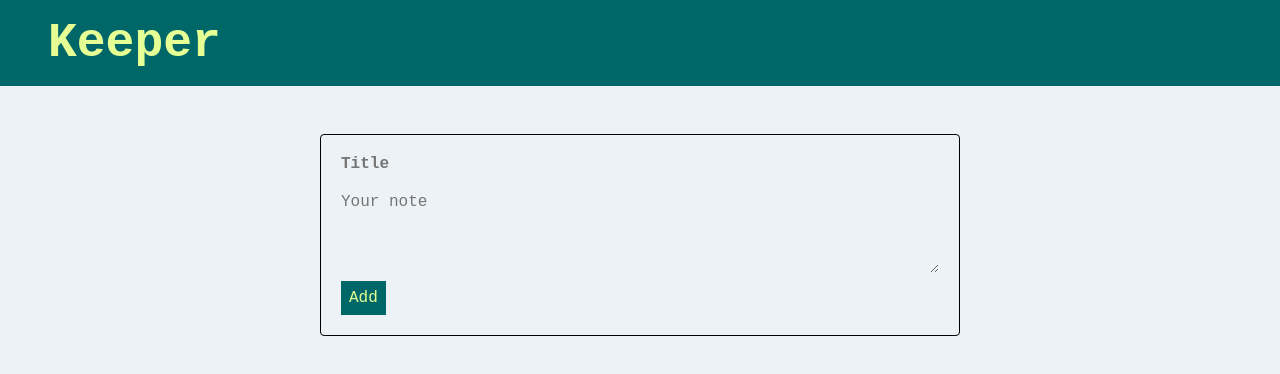
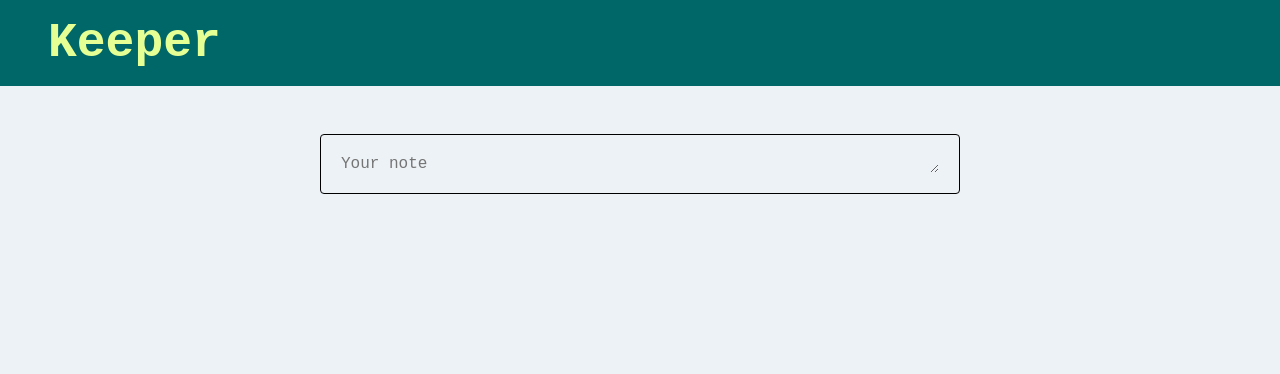
Before and after one commit to onmedicines/react-keeper-frontend, a React (Vite) app: page / in a window 1280 px wide. Shown: the top 374 px of the page. Built offline with nearby package versions, Linux system fonts and the light colour scheme.

Commit message:
Update style and functionality
-Add Material-UI icons
-Update the updateNotes() function to not add an empty note

```diff
--- a/package.json
+++ b/package.json
@@ -21,6 +21,10 @@
     "eslint-plugin-react": "^7.34.2",
     "eslint-plugin-react-hooks": "^4.6.2",
     "eslint-plugin-react-refresh": "^0.4.7",
-    "vite": "^5.3.1"
+    "vite": "^5.3.1",
+    "@mui/icons-material": "^5.15.11",
+    "@mui/material": "^5.15.11",
+    "@emotion/react": "^11.11.4",
+    "@emotion/styled": "^11.11.0"
   }
 }
--- a/src/App.css
+++ b/src/App.css
@@ -26,6 +26,7 @@ button:hover {
     border-radius: 0.25rem;
     display: flex;
     flex-direction: column;
+    justify-content: center;
     max-width: 40rem;
 
     input,
@@ -42,12 +43,10 @@ button:hover {
     input {
       font-weight: 600;
     }
-    textarea {
-      margin-top: 1rem;
-      min-height: 5rem;
-    }
     button {
-      padding: 0.5rem;
+      display: grid;
+      place-content: center;
+      padding: 0.25rem;
       background-color: #006769;
       color: #e6ff94;
       width: fit-content;
@@ -67,14 +66,12 @@ button:hover {
       display: flex;
       flex-direction: column;
 
-      h1,
-      p {
+      h1 {
         margin-bottom: 1rem;
-      }
-      h1 {
         font-size: 1.25rem;
       }
       p {
+        margin-bottom: 1rem;
         font-size: 1rem;
         line-height: 1.5rem;
       }
@@ -85,7 +82,7 @@ button:hover {
         border: none;
         font-size: 0.85rem;
 
-        padding: 0.5rem;
+        /* padding: 0.5rem; */
         /* background-color: #edf2f6; */
         background: inherit;
         color: #fa6855;
--- a/src/App.jsx
+++ b/src/App.jsx
@@ -1,10 +1,15 @@
 import { useState } from "react";
 import "./App.css";
+
+// material ui
+import DeleteForeverIcon from "@mui/icons-material/DeleteForever";
+import AddIcon from "@mui/icons-material/Add";
 
 function App() {
   const [notes, setNotes] = useState([]);
   const [title, setTitle] = useState("");
   const [content, setContent] = useState("");
+  const [isExpanded, setIsExpanded] = useState(false);
 
   function updateInputs(e) {
     let { name, value } = e.target;
@@ -12,9 +17,13 @@ function App() {
     else if (name === "content") setContent(value);
   }
   function updateNotes(e) {
-    setNotes((prev) => {
-      return [...prev, { title: title, content: content }];
-    });
+    if (title !== "" && content !== "") {
+      setNotes((prev) => {
+        return [...prev, { title: title, content: content }];
+      });
+      setTitle("");
+      setContent("");
+    }
 
     e.preventDefault();
   }
@@ -24,15 +33,24 @@ function App() {
     });
     setNotes(newNotes);
   }
+  function updateIsExpanded(e) {
+    setIsExpanded((prev) => {
+      return true;
+    });
+  }
 
   return (
     <div id="App">
       <div id="app-wrapper">
         <h1 className="app-title">Keeper</h1>
         <form action="submit" onSubmit={updateNotes}>
-          <input name="title" onChange={updateInputs} value={title} type="text" placeholder="Title" />
-          <textarea name="content" onChange={updateInputs} value={content} type="text" placeholder="Your note"></textarea>
-          <button type="submit">Add</button>
+          {isExpanded && <input name="title" onChange={updateInputs} value={title} type="text" placeholder="Title" />}
+          <textarea name="content" onChange={updateInputs} value={content} type="text" placeholder="Your note" onClick={updateIsExpanded} rows={isExpanded ? "3" : "1"}></textarea>
+          {isExpanded && (
+            <button type="submit">
+              <AddIcon></AddIcon>
+            </button>
+          )}
         </form>
         <div className="card-container">
           {notes.map((note, index) => {
@@ -44,7 +62,7 @@ function App() {
                   onClick={() => {
                     remove(index);
                   }}>
-                  Delete
+                  <DeleteForeverIcon></DeleteForeverIcon>
                 </button>
               </div>
             );
```
Also changed, not shown: 1 other file (tests, documents, lock files or other folders).
